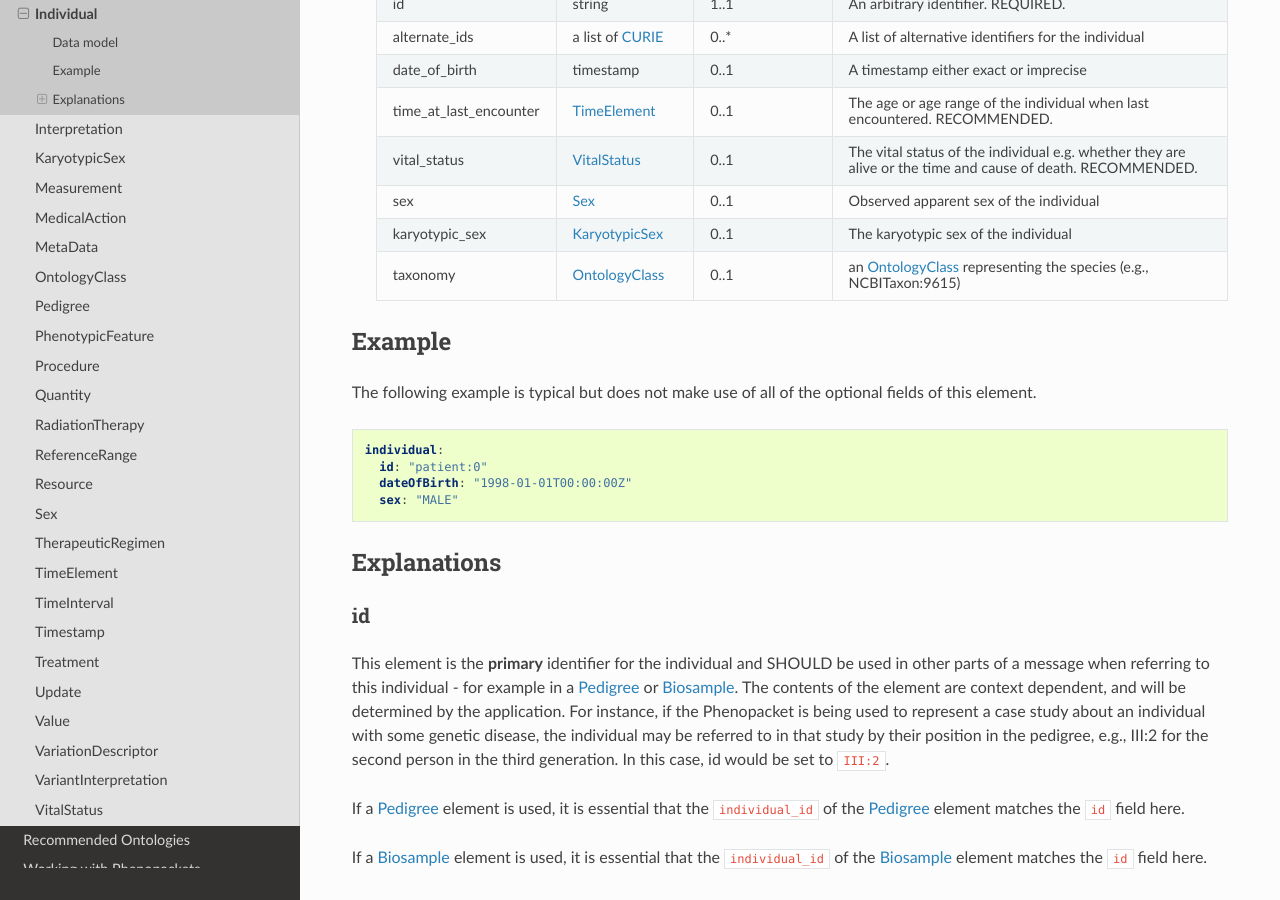
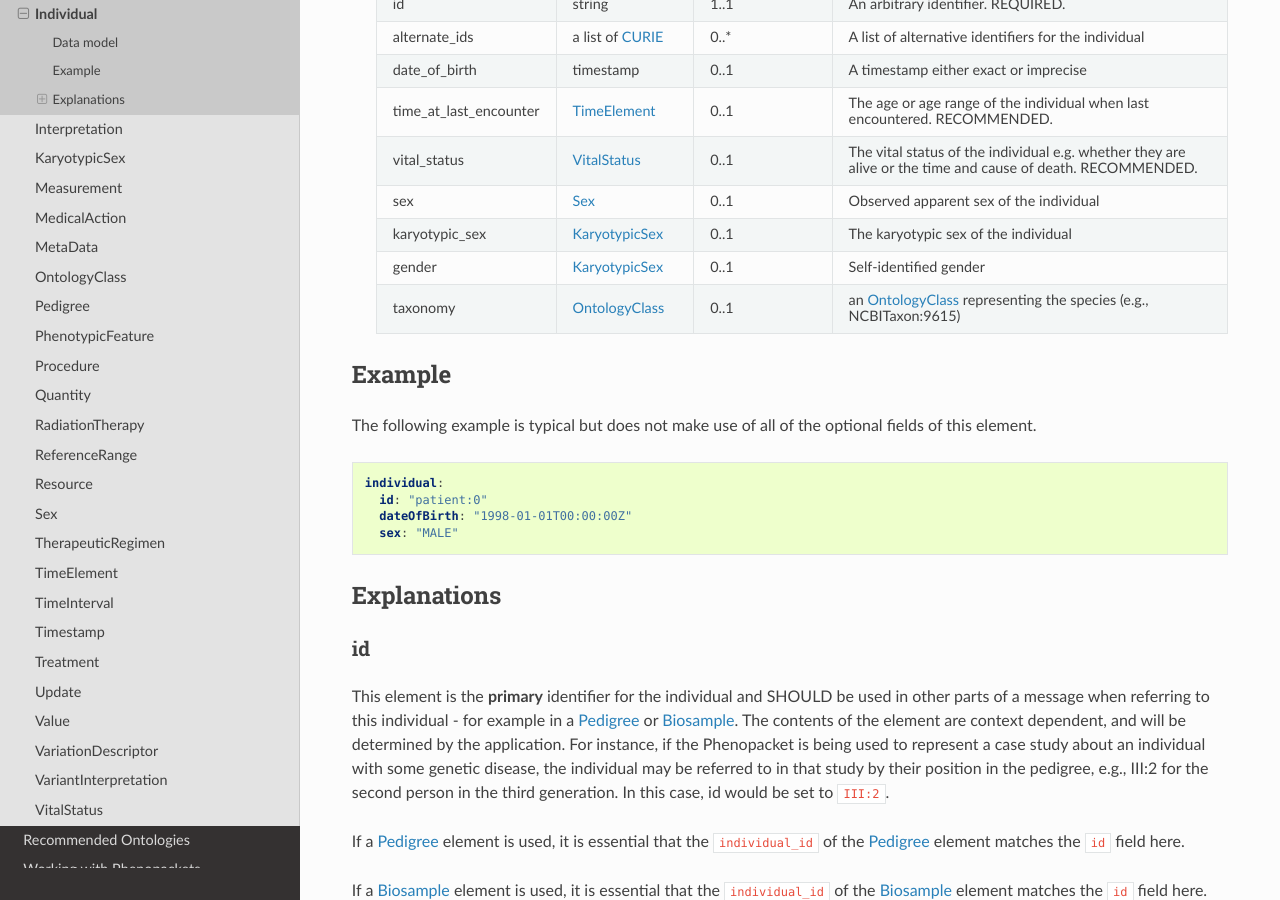
Before and after one commit to phenopackets/phenopacket-schema, a Sphinx documentation site: the page built from docs/individual.rst, in a window 1280 px wide and 900 px high, scrolled down 357 px. Built offline with Sphinx 7.4.7 and the Read the Docs theme 2.0.0, drawn with Linux system fonts in a browser that asks for light colours; pages that are not in the unit, such as notebooks, are missing from menus.

Commit message:
addingg gender field to Individual

```diff
--- a/docs/individual.rst
+++ b/docs/individual.rst
@@ -47,6 +47,10 @@ Data model
       - :ref:`rstkaryotypicsex`
       - 0..1
       - The karyotypic sex of the individual
+    * - gender
+      - :ref:`rstkaryotypicsex`
+      - 0..1
+      -  Self-identified gender
     * - taxonomy
       - :ref:`rstontologyclass`
       - 0..1
```
Also changed, not shown: 1 other file.
